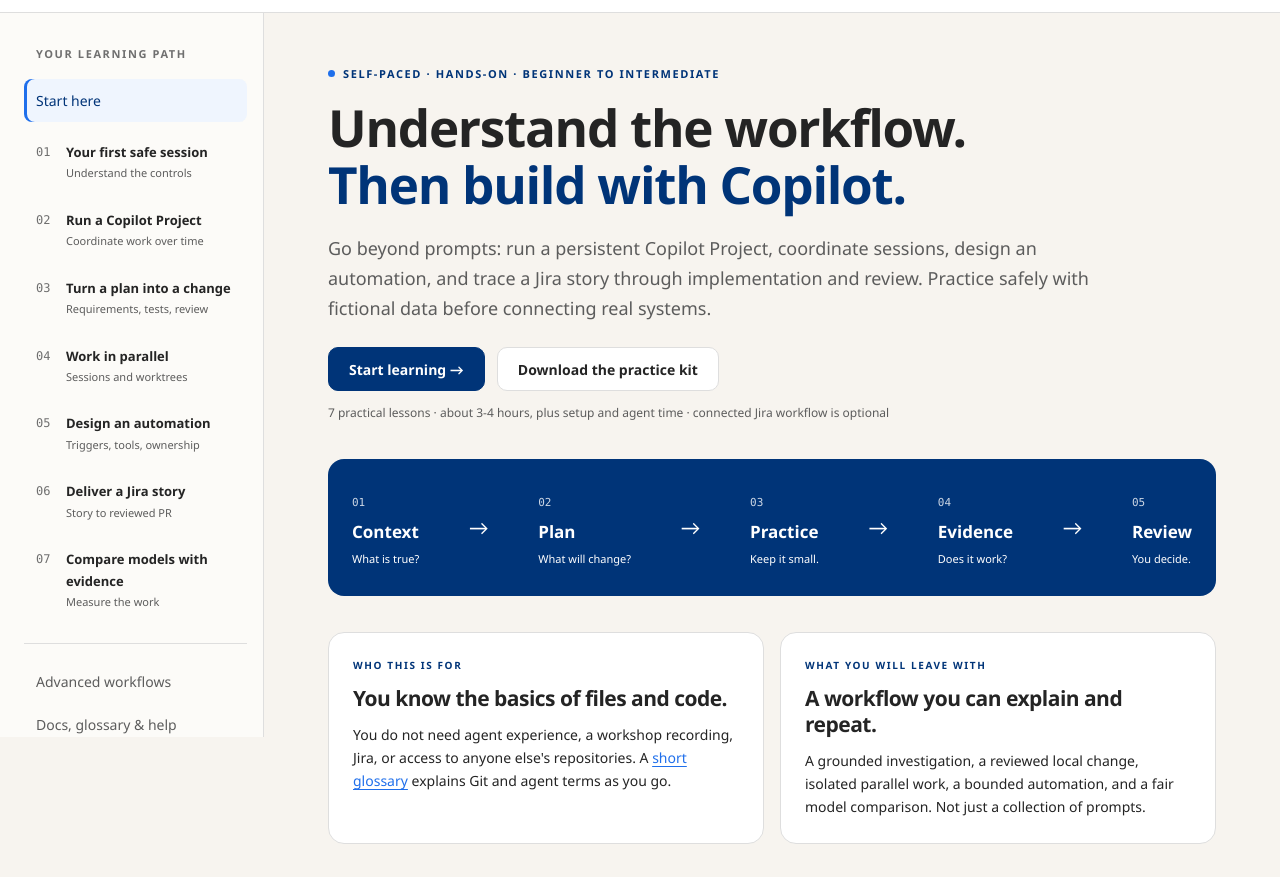
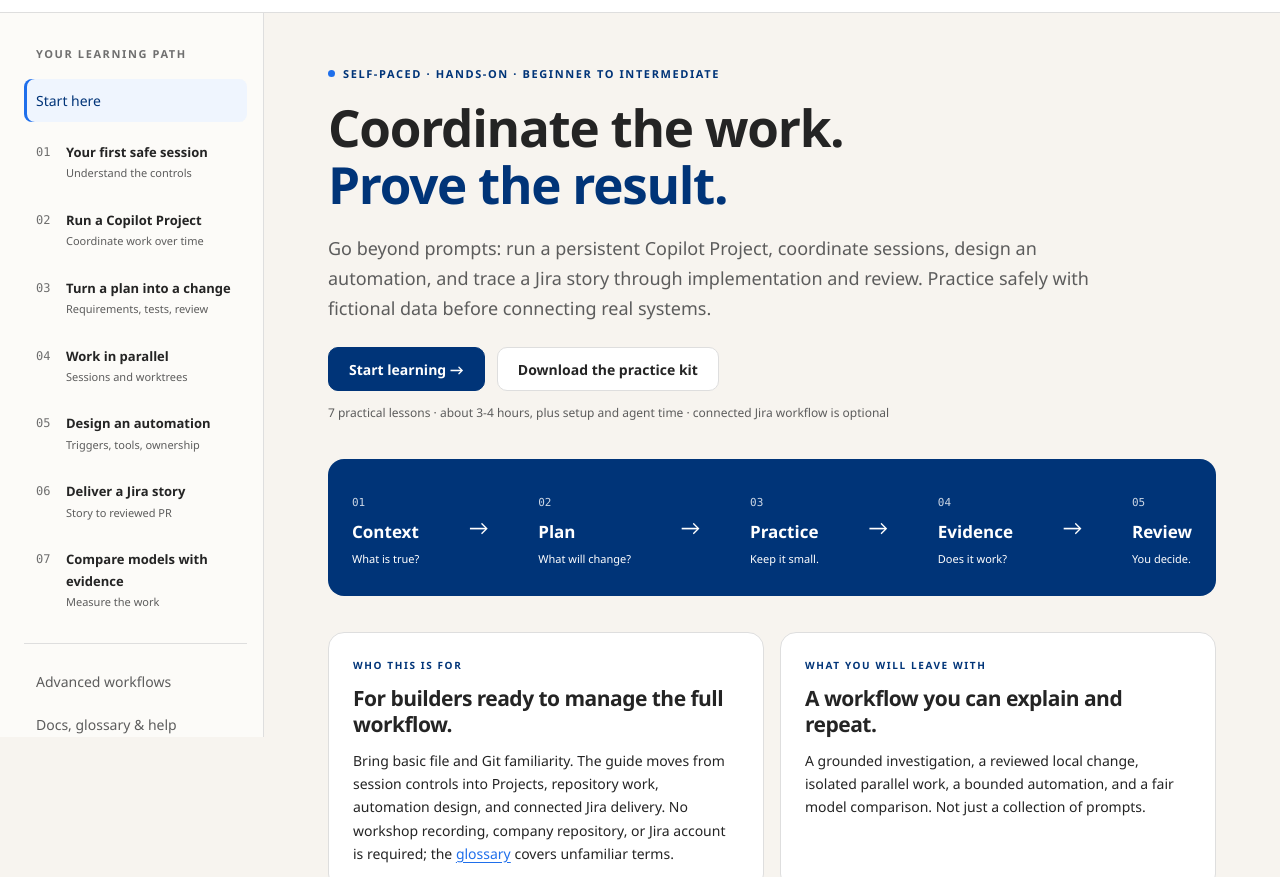
Before and after one commit to cherryjain-msft/copilot-app-learning-guide, a plain HTML site: page index.html in a window 1280 px wide. Shown: the part 63-940 px from the top of the page. Drawn offline with Linux system fonts and the light colour scheme.

Commit message:
Clarify the hands-on learner path
Co-authored-by: Copilot App <223556219+Copilot@users.noreply.github.com>

```diff
--- a/index.html
+++ b/index.html
@@ -66,7 +66,7 @@
 
       <section class="page" id="start" data-page aria-labelledby="start-title">
         <div class="eyebrow"><span class="status-dot" aria-hidden="true"></span> SELF-PACED &middot; HANDS-ON &middot; BEGINNER TO INTERMEDIATE</div>
-        <h1 class="hero-title" id="start-title">Understand the workflow.<br><em>Then build with Copilot.</em></h1>
+        <h1 class="hero-title" id="start-title">Coordinate the work.<br><em>Prove the result.</em></h1>
         <p class="lead">Go beyond prompts: run a persistent Copilot Project, coordinate sessions, design an automation, and trace a Jira story through implementation and review. Practice safely with fictional data before connecting real systems.</p>
         <div class="hero-actions">
           <a class="button primary" href="#first-session" id="start-learning">Start learning <span aria-hidden="true">&#8594;</span></a>
@@ -89,8 +89,8 @@
         <div class="two-col intro-cards">
           <div class="card">
             <p class="kicker">WHO THIS IS FOR</p>
-            <h2>You know the basics of files and code.</h2>
-            <p>You do not need agent experience, a workshop recording, Jira, or access to anyone else's repositories. A <a href="#glossary">short glossary</a> explains Git and agent terms as you go.</p>
+            <h2>For builders ready to manage the full workflow.</h2>
+            <p>Bring basic file and Git familiarity. The guide moves from session controls into Projects, repository work, automation design, and connected Jira delivery. No workshop recording, company repository, or Jira account is required; the <a href="#glossary">glossary</a> covers unfamiliar terms.</p>
           </div>
           <div class="card">
             <p class="kicker">WHAT YOU WILL LEAVE WITH</p>
```
